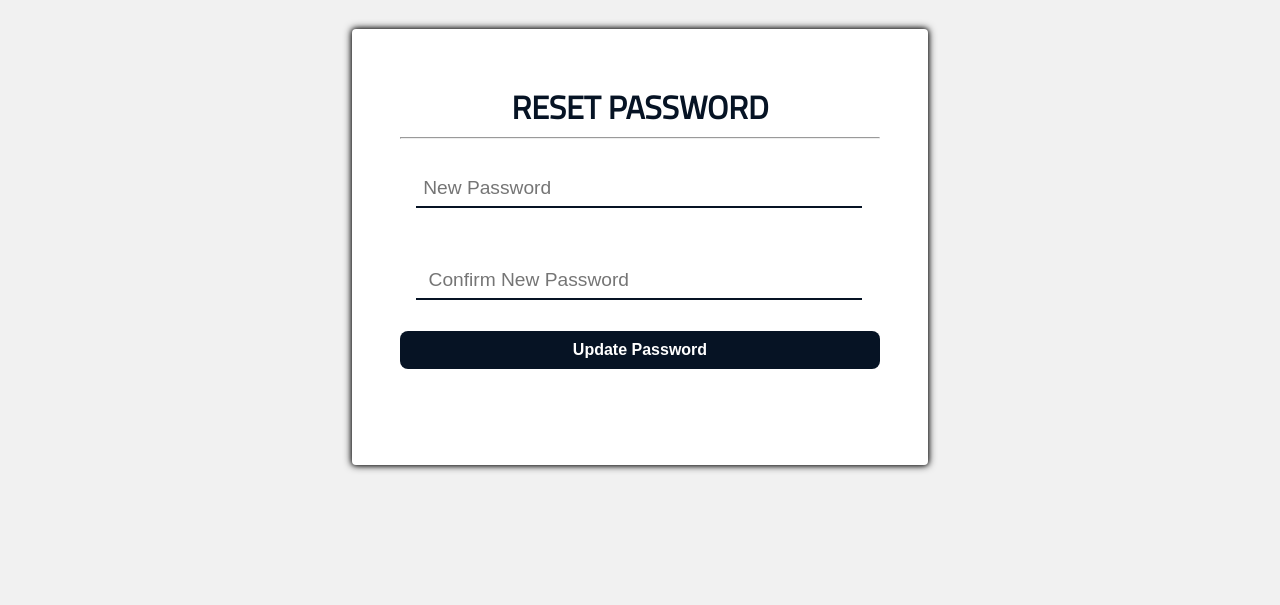
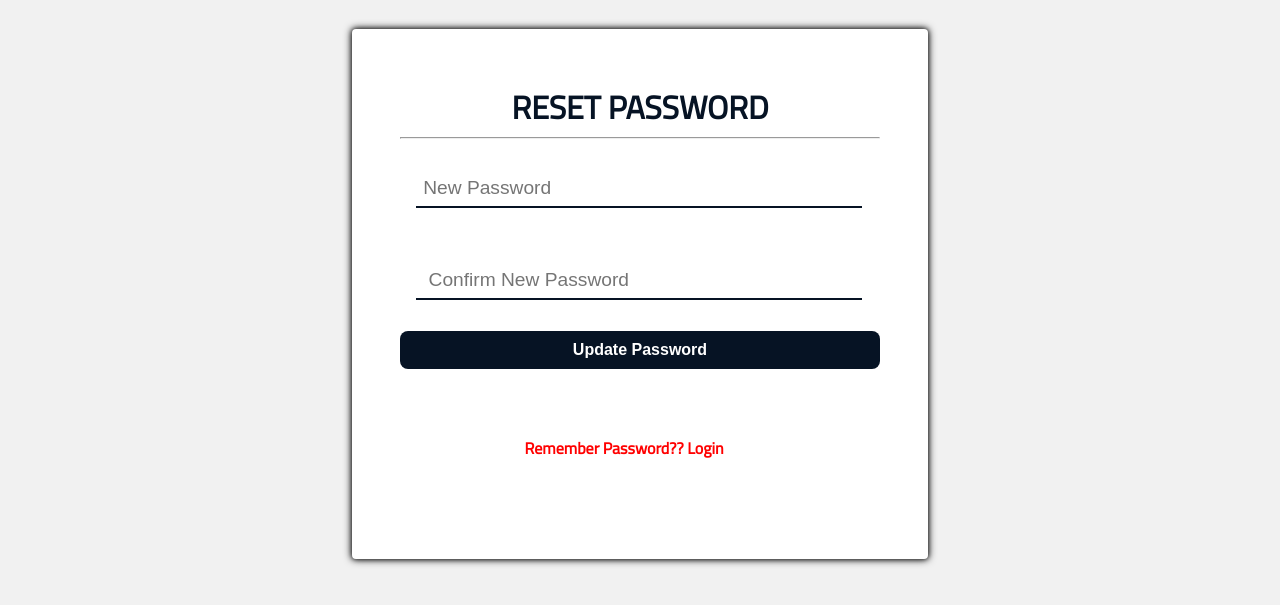
Before and after one commit to NonsoAmadi10/EPIC-MAIL, a website: page UI/forgot-password.html in a window 1280 px wide. Shown: the part 95-700 px from the top of the page. Drawn offline with Linux system fonts and the light colour scheme.

Commit message:
Add link to login on reset password form

```diff
--- a/UI/forgot-password.html
+++ b/UI/forgot-password.html
@@ -30,6 +30,10 @@
                             <div class="button">
                                 <button type="submit" id ="forgot-password" class="form-submit">Update Password</button>
                             </div>
+                            <div class="form-info">
+
+                                <p><a href="login.html" class="link-info"> Remember Password?? Login</a></p>
+                              </div>
 
                         </form>
 
```
Also changed, not shown: .travis.yml.
